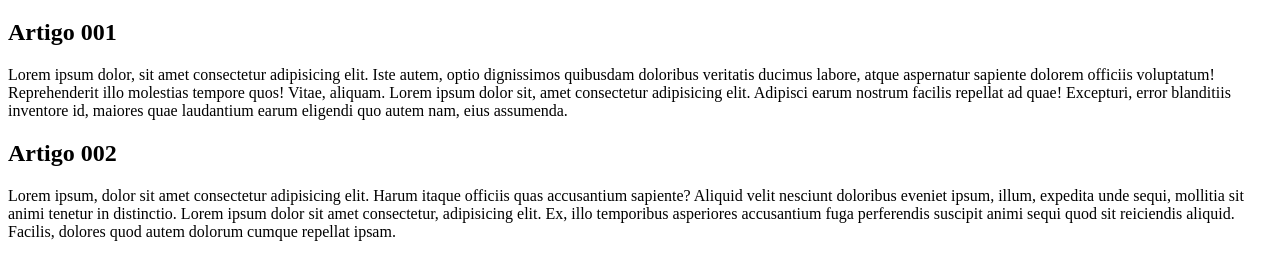
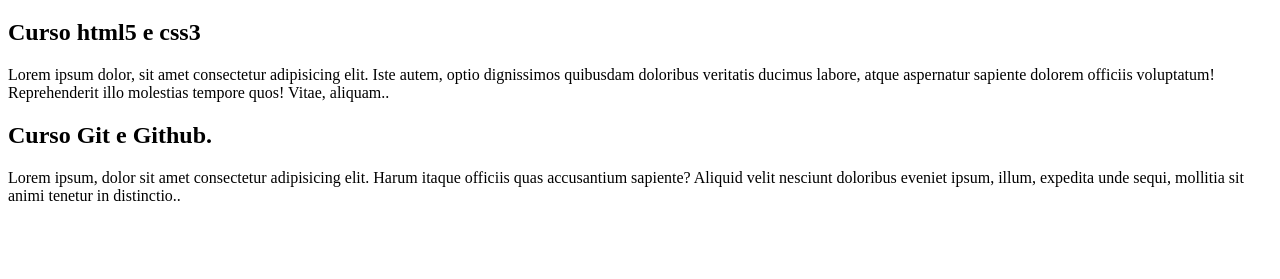
Before and after one commit to devanaclaramota/tela.login, a plain HTML site: page index.html in a window 1280 px wide. Shown: the part 61-340 px from the top of the page. Drawn offline with Linux system fonts and the light colour scheme.

Commit message:
novo-conteudo
comitando na branch

```diff
--- a/index.html
+++ b/index.html
@@ -9,10 +9,10 @@
 <body>
     <h1>Site de teste no curso de Git e Github. </h1>
     <article>
-        <h2> Artigo 001</h2>
-        <p>Lorem ipsum dolor, sit amet consectetur adipisicing elit. Iste autem, optio dignissimos quibusdam doloribus veritatis ducimus labore, atque aspernatur sapiente dolorem officiis voluptatum! Reprehenderit illo molestias tempore quos! Vitae, aliquam. Lorem ipsum dolor sit, amet consectetur adipisicing elit. Adipisci earum nostrum facilis repellat ad quae! Excepturi, error blanditiis inventore id, maiores quae laudantium earum eligendi quo autem nam, eius assumenda.</p>
-        <h2>Artigo 002</h2>
-        <p>Lorem ipsum, dolor sit amet consectetur adipisicing elit. Harum itaque officiis quas accusantium sapiente? Aliquid velit nesciunt doloribus eveniet ipsum, illum, expedita unde sequi, mollitia sit animi tenetur in distinctio. Lorem ipsum dolor sit amet consectetur, adipisicing elit. Ex, illo temporibus asperiores accusantium fuga perferendis suscipit animi sequi quod sit reiciendis aliquid. Facilis, dolores quod autem dolorum cumque repellat ipsam.</p>
+        <h2> Curso html5 e css3 </h2>
+        <p>Lorem ipsum dolor, sit amet consectetur adipisicing elit. Iste autem, optio dignissimos quibusdam doloribus veritatis ducimus labore, atque aspernatur sapiente dolorem officiis voluptatum! Reprehenderit illo molestias tempore quos! Vitae, aliquam..</p>
+        <h2>Curso Git e Github. </h2>
+        <p>Lorem ipsum, dolor sit amet consectetur adipisicing elit. Harum itaque officiis quas accusantium sapiente? Aliquid velit nesciunt doloribus eveniet ipsum, illum, expedita unde sequi, mollitia sit animi tenetur in distinctio..</p>
 </article>
 </body>
 </html>
```
